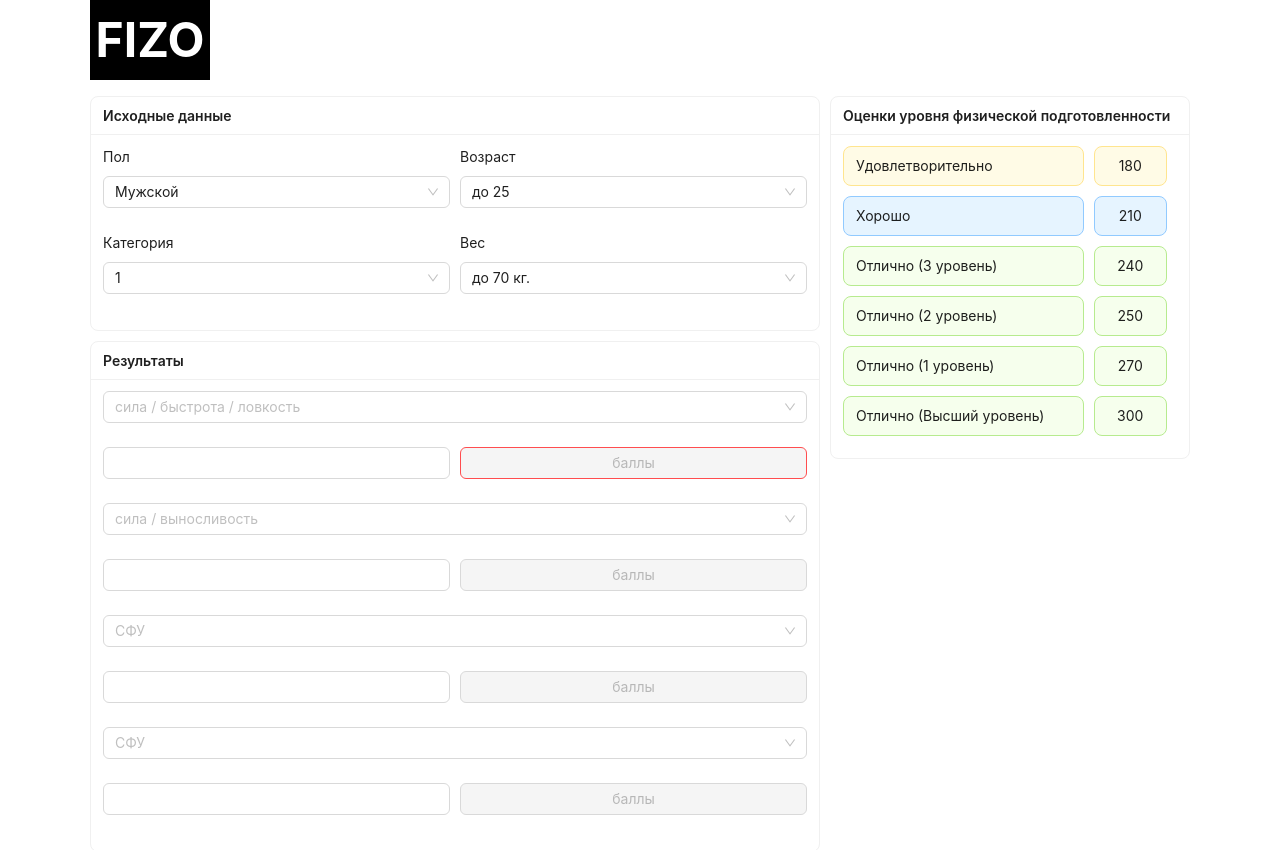
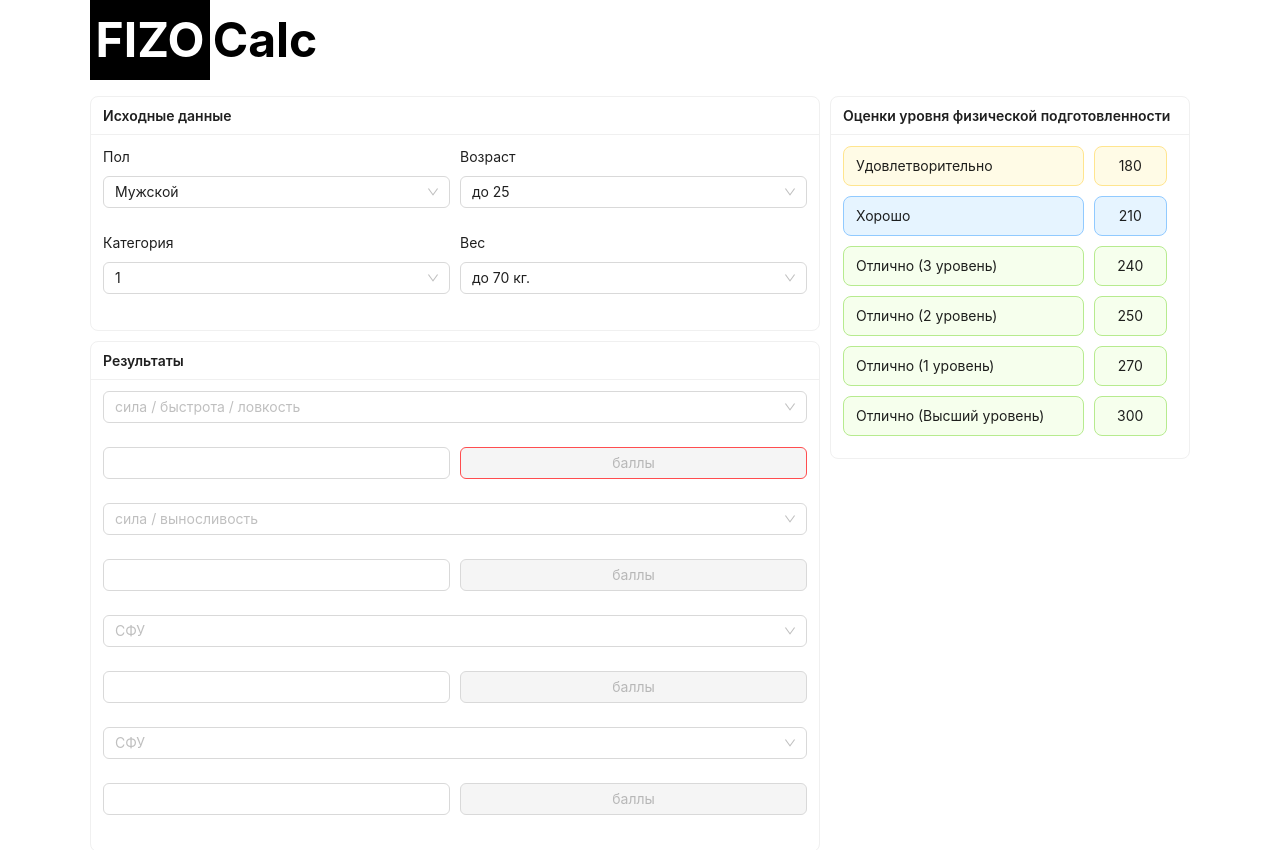
Before and after one commit to strangermos/fizocalc, a React (Vite) app: page / in a window 1280 px wide. Shown: the top 850 px of the page. Built offline with nearby package versions, Linux system fonts and the light colour scheme.

Commit message:
href for logo

```diff
--- a/src/components/layout/AppHeader.jsx
+++ b/src/components/layout/AppHeader.jsx
@@ -48,16 +48,15 @@ const buttonCalc = {
 export default function AppHeader() {
     return (
       <Layout.Header style={headerStyle}>
-        <div style={ container }>
-          <a href='/'>
+        <a href="/" style={ container }>
             <div style={buttonFizo} translate='no'>
               FIZO
             </div>
             <div style={buttonCalc} translate='no'>
               Calc
             </div>
-          </a>
-        </div>
+
+        </a>
       </Layout.Header>
     )
 }
```
